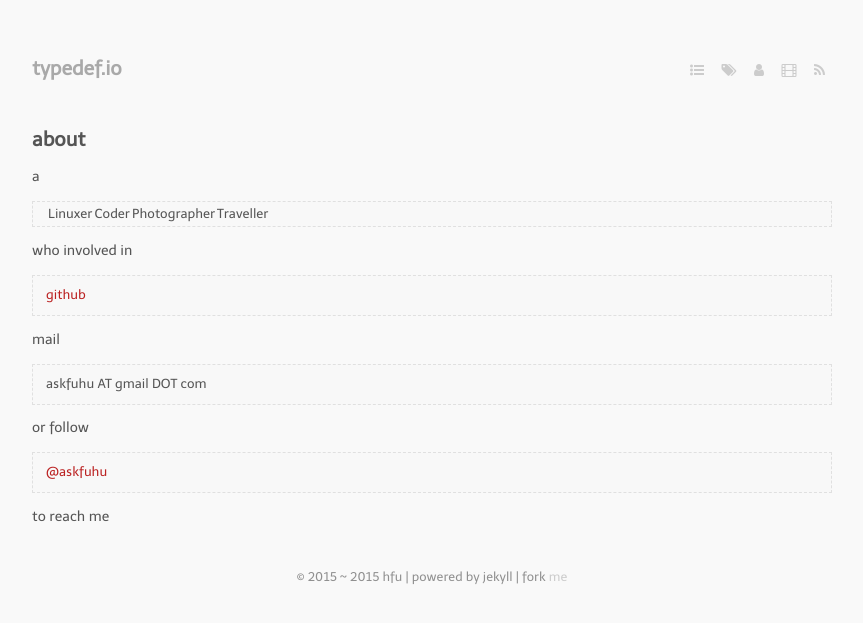
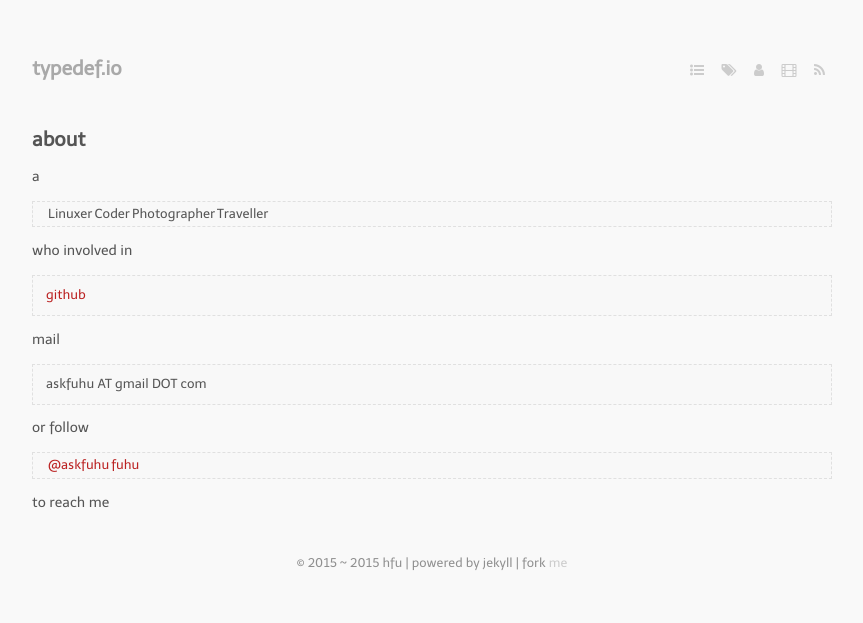
Before and after one commit to hfuCN/Pages, a Jekyll site: the page built from about.markdown, in a window 1280 px wide. Shown: the top 623 px of the page, without its empty margins (208-1071 px from the left). Built offline with Jekyll 4.4.1, drawn with Linux system fonts in a browser that asks for light colours; nearby versions of some CDN libraries; some web fonts are replaced; Markdown is read by kramdown in place of the engine named in the settings.

Commit message:
fix: add more about me
Signed-off-by: Hu Fu <askfuhu@gmail.com>

```diff
--- a/about.markdown
+++ b/about.markdown
@@ -17,6 +17,6 @@ mail
 
 or follow
 
-> [@askfuhu](https://twitter.com/#!/askfuhu)
+> [@askfuhu](https://twitter.com/#!/askfuhu) |  [fuhu](http://about.me/fuhu)
 
 to reach me
```
